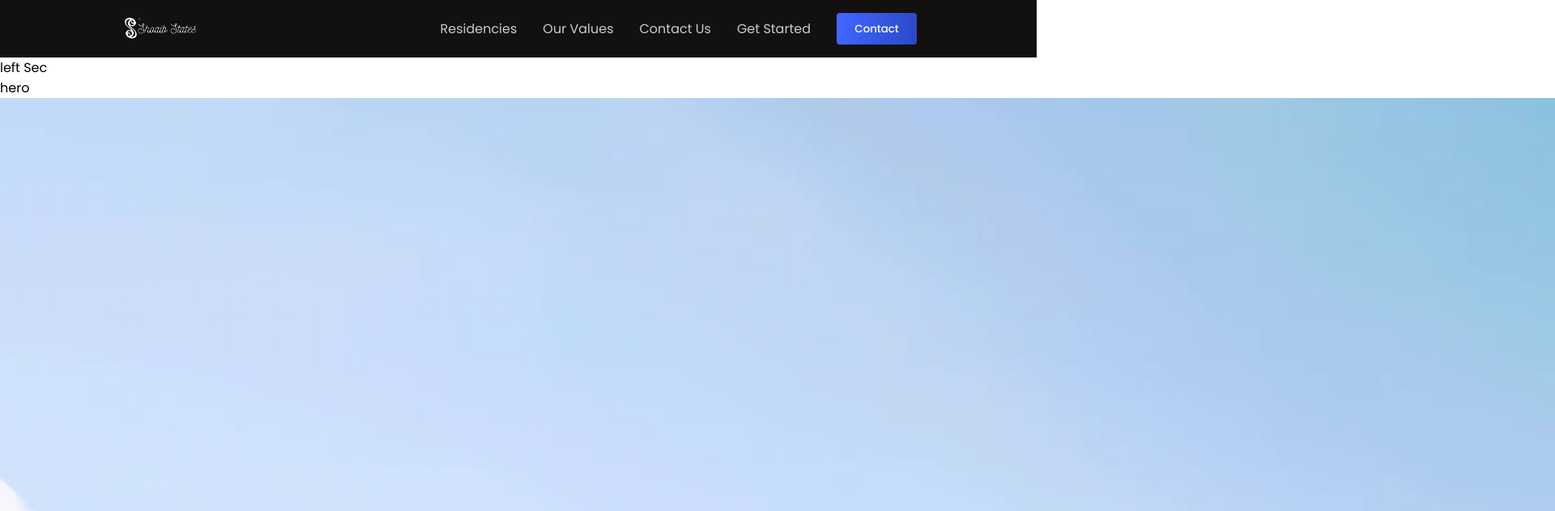
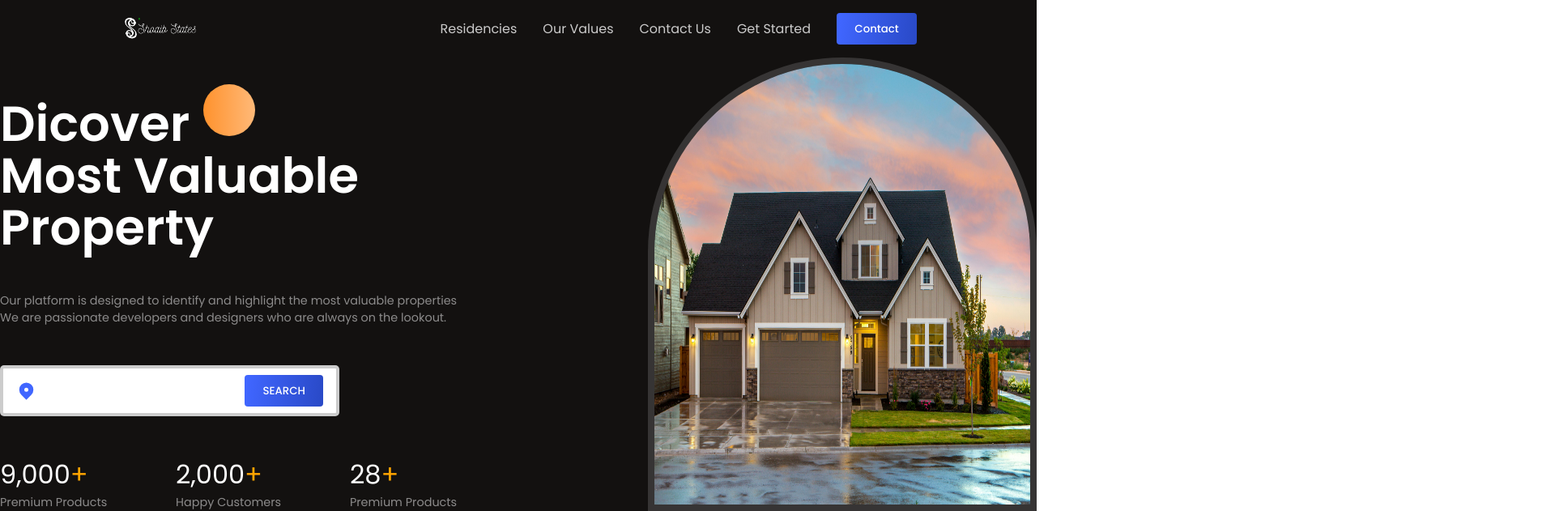
Before and after one commit to shobi1319/RealState-Webiste-with-Reactjs, a React (Vite) app: page / in a window 1280 px wide. Shown: the top 631 px of the page at 81% size, 1920 px wide, since content can reach past the window. Built offline with nearby package versions, Linux system fonts and the light colour scheme.

Commit message:
about to complete main comps

```diff
--- a/src/components/comp/Comp.jsx
+++ b/src/components/comp/Comp.jsx
@@ -1,21 +1,65 @@
-import React from 'react';
-const Comp=()=>{
-    return(
+import React from "react";
+import "./comp.css";
+import { HiLocationMarker } from "react-icons/hi";
+import Countup from "react-countup";
+const Comp = () => {
+  return (
     <section className="comp-wrapper">
-            <div className="padding innerWidth FlexCenter comp-container">
+      <div className="padding innerWidth flexCenter comp-container">
+        <div className="flexColStart comp-left">
+          <div className="comp-title">
+            <div className="orange-circle"></div>
+            <h1>
+              Dicover <br /> Most Valuable <br /> Property
+            </h1>
+          </div>
+          <div className="flexColStart comp-des">
+            <span className="secondaryText">
+              Our platform is designed to identify and highlight the most
+              valuable properties
+            </span>
 
-
-                <div className="comp-left">
-                    left Sec
+            <span className="secondaryText">
+              We are passionate developers and designers who are
+              always on the lookout.
+            </span>
+          </div>
+          <div className="flexCenter search-bar">
+            <HiLocationMarker color="var(--blue)" size={25} />
+            <input type="text" />
+            <button>SEARCH</button>
+          </div>
+          <div className="flexCenter stats">
+            <div className="flexColStart stat">
+              <span>
+                <Countup start={8800} end={9000} duration={4} />
+                <span>+</span>
+              </span>
+              <span className="secondaryText">Premium Products</span>
+            </div>
+            <div className="flexColStart stat">
+              <span>
+                <Countup start={1950} end={2000} duration={4} />
+                <span>+</span>
+              </span>
+              <span className="secondaryText">Happy Customers</span>
+            </div>
+            <div className="flexColStart stat">
+              <span>
+                <Countup end={28} duration={4} />
+                <span>+</span>
+              </span>
+              <span className="secondaryText">Premium Products</span>
+            </div>
+          </div>
         </div>
         <div className="comp-right FlexCenter">
           <div className="img-Container">
-                        hero
-                        <img src="./hero-image.png" alt="" />
+            <img src="./comp-image.jpg" alt="" />
           </div>
         </div>
       </div>
     </section>
-    )
-}
-export default Comp
+  );
+};
+export default Comp;
--- a/src/components/comp/comp.css
+++ b/src/components/comp/comp.css
@@ -0,0 +1,75 @@
+.comp-wrapper {
+  color: white;
+  position: relative;
+  padding-bottom: 2rem;
+  background: var(--black);
+}
+
+.comp-container {
+  justify-content: space-between;
+  align-items: flex-end;
+}
+
+.img-Container {
+  width: 30rem;
+  height: 35rem;
+  overflow: hidden;
+  border-radius: 15rem 15rem 0 0;
+  border: 8px solid rgba(255, 255, 255, 0.15);
+}
+
+.img-Container > img {
+  width: 100%;
+  height: 100%;
+}
+
+/* left side */
+
+.comp-left{
+    gap: 3rem;
+
+
+}
+
+.comp-title{
+    position: relative;
+    z-index: 1;
+}
+.comp-title>h1{
+
+    font-weight: 600;
+    font-size: 3.8rem;
+    line-height: 4rem;
+}
+.orange-circle{
+    height: 4rem;
+    width: 4rem;
+    background: var(--orange-gradient);
+    border-radius: 100%;
+    position: absolute;
+    right: 29%;
+    top: -9%;
+    z-index: -1;
+}
+
+.search-bar{
+    background-color: white;
+    border-radius: 5px;
+    border: 4px solid rgba(120, 120, 120, 0.375);
+    padding: 0.5rem 1rem;
+    justify-content: space-between;
+}
+.search-bar>input{
+    border: none;
+    outline: none;
+}
+.stats{
+    width: 100%;
+    justify-content: space-between;
+}
+.stat>:nth-child(1){
+    font-size: 2rem;
+}
+.stat :nth-child(1)>:last-child {
+    color: orange;
+}
```
Also changed, not shown: public/comp-image.jpg (added). Lines whose indentation alone changed are shown as unchanged.
